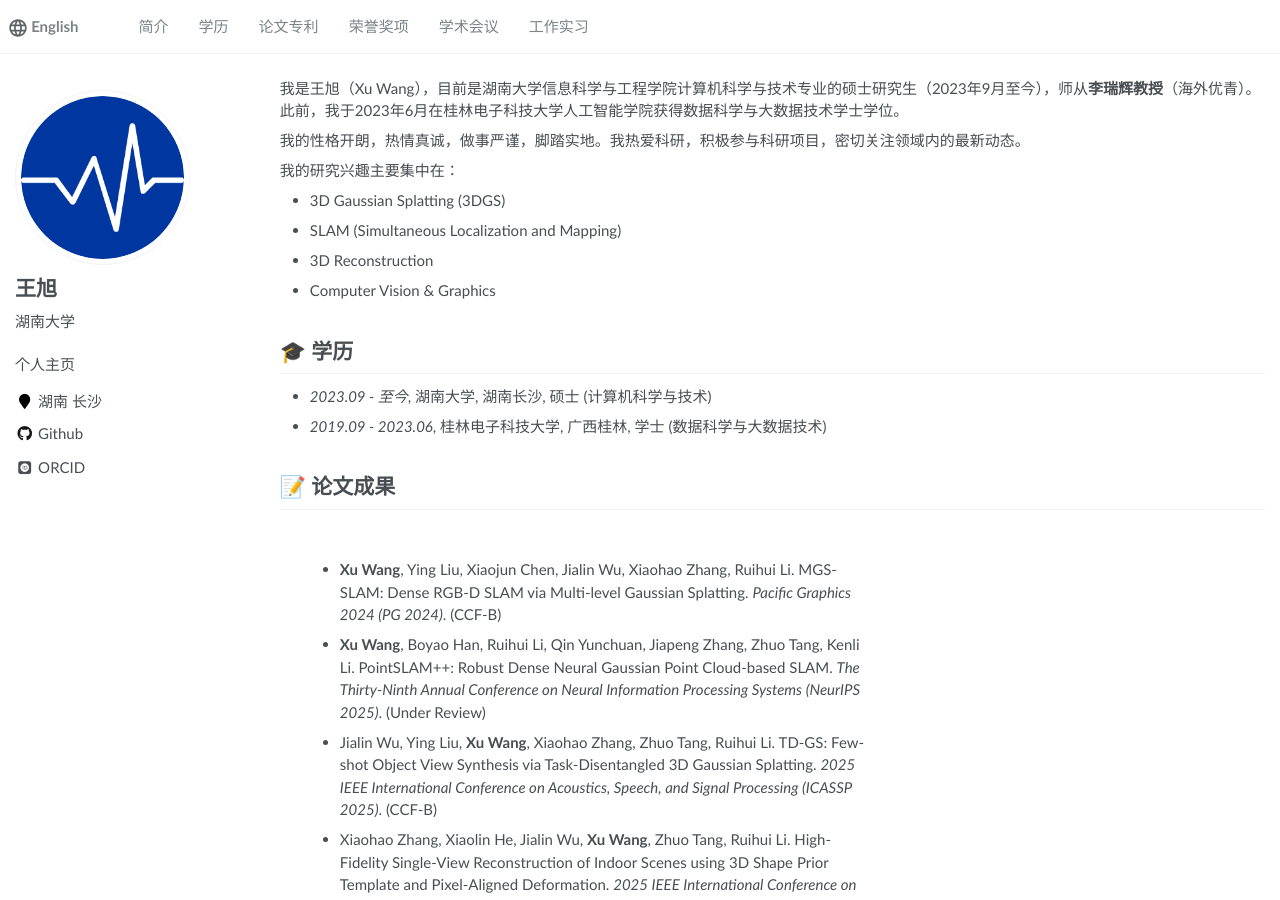
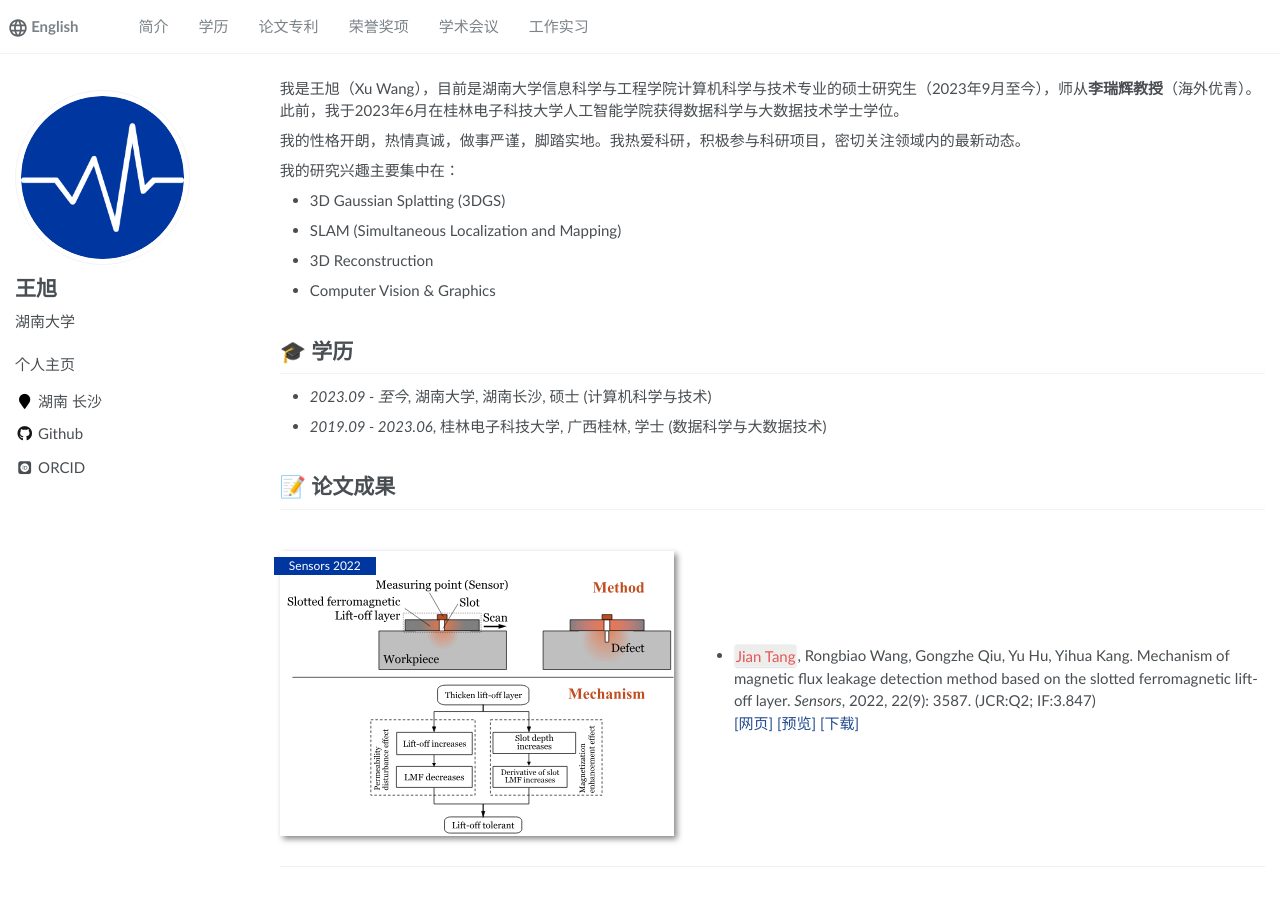
Before and after one commit to w-xu2001/w-xu2001.github.io, a Jekyll site: the page built from _pages/about.md, in a window 1280 px wide and 900 px high. Built offline with Jekyll 4.4.1, drawn with Linux system fonts in a browser that asks for light colours; some web fonts are replaced.

Commit message:
Update website v1.1

```diff
--- a/_includes/masthead.html
+++ b/_includes/masthead.html
@@ -5,7 +5,7 @@
         <button><div class="navicon"></div></button>
         <ul class="visible-links">
           <li class="masthead__menu-item masthead__menu-item--lg masthead__menu-home-item">
-            <a href="https://tangjyan.github.io/" target="_self">
+            <a href="https://w-xu2001.github.io/" target="_self">
               <img class="svg" src="/images/en.svg" width="20pt">
               English
             </a>
--- a/_pages/about.md
+++ b/_pages/about.md
@@ -36,6 +36,15 @@ redirect_from:
 <span class='anchor' id='-lwzl'></span>
 
 # 📝 论文成果
+
+<div class='paper-box'><div class='paper-box-image'><div><div class="badge">Sensors 2022</div><img src='images/sensors2022.svg' alt="sym" width="100%"></div></div>
+<div class='paper-box-text' markdown="1">
+
+-	`Jian Tang`, Rongbiao Wang, Gongzhe Qiu, Yu Hu, Yihua Kang. Mechanism of magnetic flux leakage detection method based on the slotted ferromagnetic lift-off layer. *Sensors*, 2022, 22(9): 3587. (JCR:Q2; IF:3.847)
+[[网页]](https://dx.doi.org/10.3390/s22093587) [[预览]](https://github.com/tangjyan/tangjyan.github.io/blob/main/pdf/TangJ-2022-Mechanism%20of%20Magnetic%20Flux%20Leakage%20Detection%20Method%20Based%20on%20the%20Slotted.pdf) [[下载]](/pdf/TangJ-2022-Mechanism%20of%20Magnetic%20Flux%20Leakage%20Detection%20Method%20Based%20on%20the%20Slotted.pdf)
+
+</div>
+</div>
 
 <div class='paper-box'><div class='paper-box-text' markdown="1">
 
```
